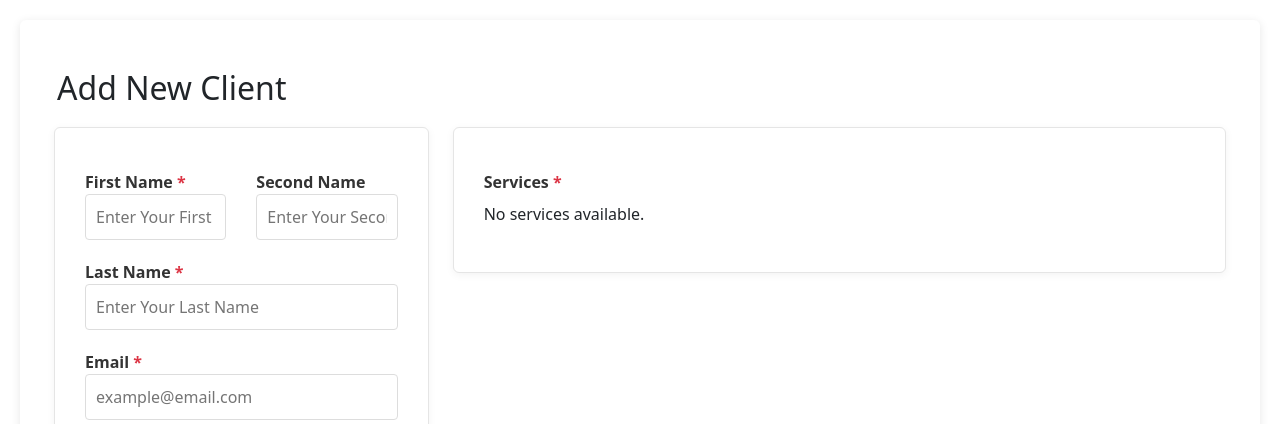
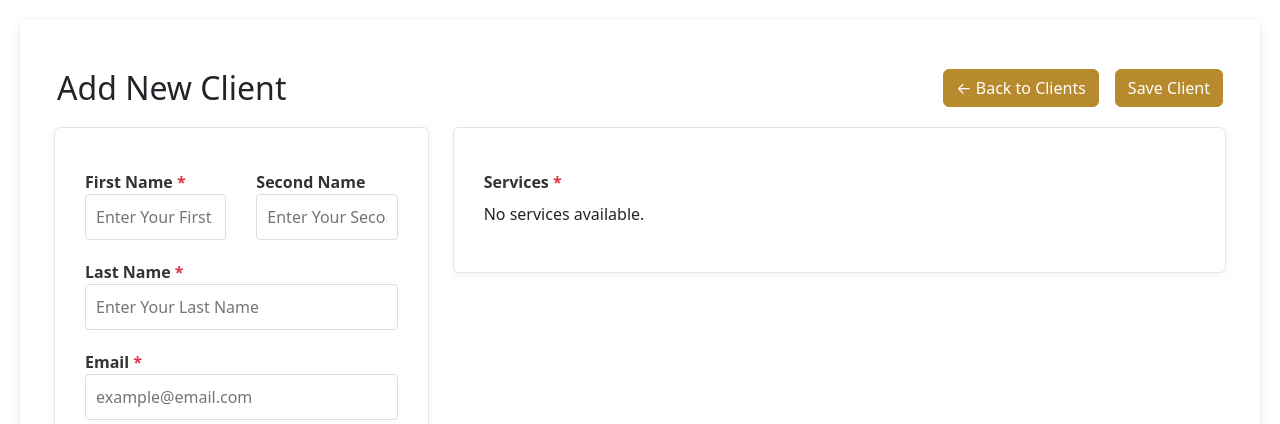
Before and after one commit to GKDevotion/cms-demo, a PHP site: page /create.php in a window 1280 px wide. Shown: the top 424 px of the page. Run offline with PHP 8.4, Linux system fonts and the light colour scheme; data that the repository does not hold is empty.

Commit message:
update client form

```diff
--- a/views/form.php
+++ b/views/form.php
@@ -16,7 +16,27 @@
 
 
 <div class="container-fluid mt-4">
-    <h2><?php echo $is_edit ? 'Edit Client' : 'Add New Client'; ?></h2>
+    <div class="d-flex justify-content-between align-items-center mb-3">
+        <h2 class="mb-0">
+            <?php echo $is_edit ? 'Edit Client' : 'Add New Client'; ?>
+        </h2>
+
+        <div class="d-flex align-items-center gap-3">
+            <a href="index.php"
+                class="btn"
+                style="background-color:#b88a2e; border:1px solid #b88a2e; color:#fff;">
+                ← Back to Clients
+            </a>
+
+            <button type="submit"
+                class="btn btn-primary"
+                style="background-color:#b88a2e; border:1px solid #b88a2e;">
+                <?php echo $is_edit ? 'Update Client' : 'Save Client'; ?>
+            </button>
+        </div>
+    </div>
+
+
 
     <?php if (!empty($errors)): ?>
         <div class="error-box">
@@ -115,7 +135,7 @@
                     <button type="submit" class="btn btn-primary  " style="width:100%; background-color: #b88a2e; border: 1px solid #b88a2e;">
                         <?php echo $is_edit ? 'Update Client' : 'Save Client'; ?>
                     </button>
-                     <a href="index.php" class="back mt-2">← Back to Clients</a>
+                    <a href="index.php" class="back mt-2">← Back to Clients</a>
 
                 </div>
 
@@ -159,8 +179,7 @@
                                                                 name="company_services[]"
                                                                 value="<?= $child['id']; ?>"
                                                                 id="service<?= $child['id']; ?>"
-                                                                <?= in_array($child['id'], $client_services) ? 'checked' : ''; ?>
-                                                                >
+                                                                <?= in_array($child['id'], $client_services) ? 'checked' : ''; ?>>
 
                                                             <label class="form-check-label" for="service<?= $child['id']; ?>" style="margin-top: 0px; margin-left:12px; font-size: 14px;">
                                                                 <?= htmlspecialchars($child['name']); ?>
```
